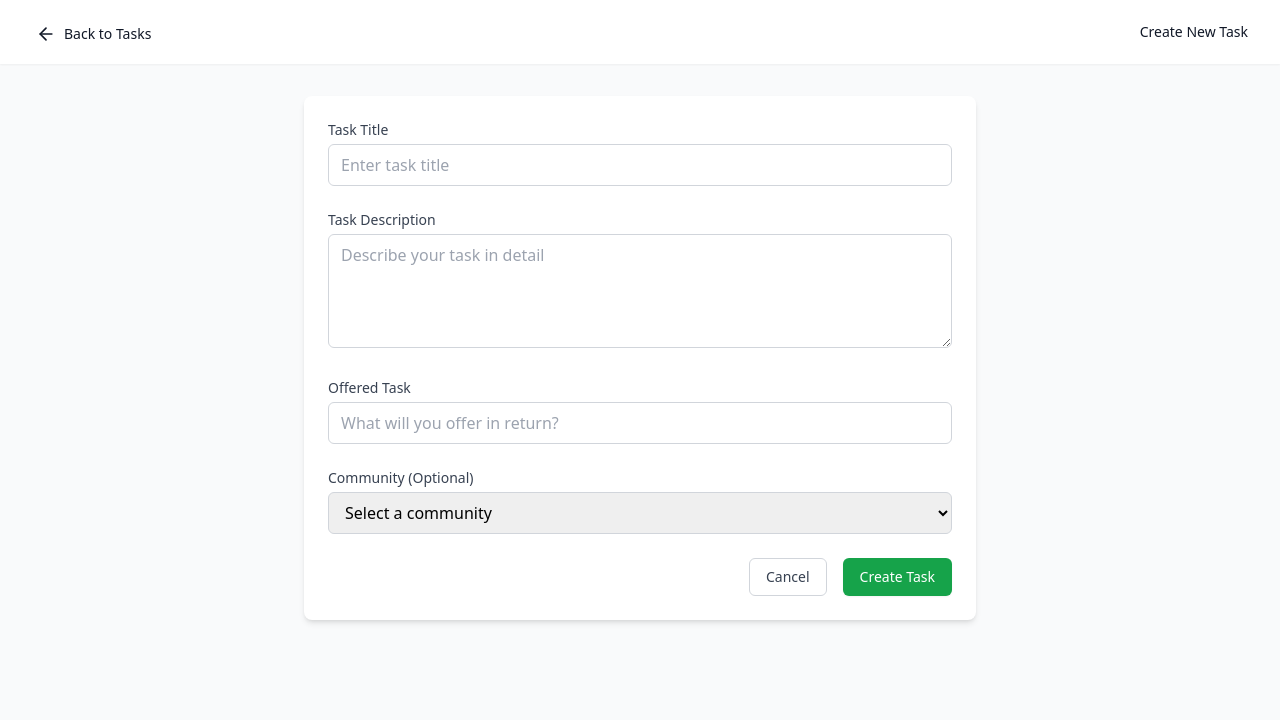
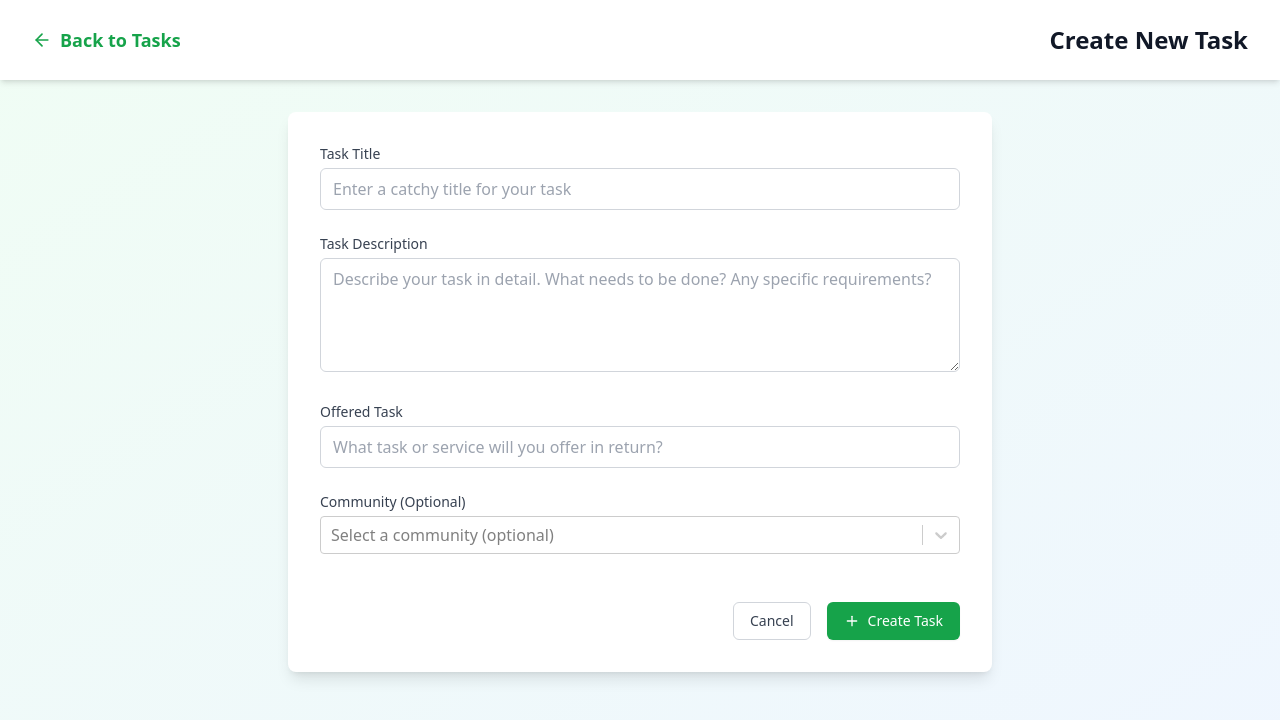
Before and after one commit to kaushalkahapola/iwb017-code-glitch, a Next.js app in the folder frontend/: page /tasks/create in a window 1280 px wide. Shown: the top 720 px of the page. Built offline with nearby package versions, Linux system fonts and the light colour scheme; no server answers.

Commit message:
create task page updated

```diff
--- a/frontend/app/tasks/create/page.tsx
+++ b/frontend/app/tasks/create/page.tsx
@@ -1,9 +1,16 @@
-'use client'
+"use client";
 
-import { useState } from 'react'
-import { useRouter } from 'next/navigation'
-import Link from 'next/link'
-import { ArrowLeft } from 'lucide-react'
+import { useState, useEffect } from "react";
+import { useRouter } from "next/navigation";
+import Link from "next/link";
+import {
+  ArrowLeft,
+  Loader2,
+  Plus,
+  AlertCircle,
+  CheckCircle,
+} from "lucide-react";
+import Select, { SingleValue } from "react-select";
 
 // Add this type definition
 type FormErrors = {
@@ -12,75 +19,163 @@ type FormErrors = {
   offeredTask?: string;
 };
 
+type Community = {
+  community_id: number;
+  name: string;
+};
+
+type CommunityOption = { value: number; label: string | undefined };
+
 export default function CreateEditTask() {
-  const router = useRouter()
+  const router = useRouter();
 
   const [task, setTask] = useState({
-    title: '',
-    description: '',
-    offeredTask: '',
-    community: '',
-    status: 'Open'
-  })
+    title: "",
+    description: "",
+    offeredTask: "",
+    community_id: null as number | null,
+    status: "Open",
+  });
 
   const [errors, setErrors] = useState<FormErrors>({});
+  const [communities, setCommunities] = useState<Community[]>([]);
+  const [isLoading, setIsLoading] = useState(false);
+  const [error, setError] = useState<string | null>(null);
+  const [isCreated, setIsCreated] = useState(false);
 
-  const communities = ['Green Thumbs', 'Tech Enthusiasts', 'Fitness Fanatics', 'Culinary Artists', 'Language Exchange']
+  useEffect(() => {
+    fetchCommunities();
+  }, []);
 
-  const handleChange = (e: { target: { name: string; value: string } }) => {
-    const { name, value } = e.target
-    setTask(prevTask => ({
+  const fetchCommunities = async () => {
+    try {
+      const response = await fetch("http://localhost:9090/communities");
+      if (!response.ok) throw new Error("Failed to fetch communities");
+      const data = await response.json();
+      setCommunities(data);
+    } catch (error) {
+      console.error("Error fetching communities:", error);
+    }
+  };
+
+  const handleChange = (
+    e: React.ChangeEvent<HTMLInputElement | HTMLTextAreaElement>
+  ) => {
+    const { name, value } = e.target;
+    setTask((prevTask) => ({
       ...prevTask,
-      [name]: value
-    }))
+      [name]: value,
+    }));
     if (errors[name as keyof typeof errors]) {
-      setErrors(prevErrors => ({
+      setErrors((prevErrors) => ({
         ...prevErrors,
-        [name]: ''
-      }))
+        [name]: "",
+      }));
+    }
+  };
+
+  const handleCommunityChange = (
+    selectedOption: SingleValue<CommunityOption>
+  ) => {
+    setTask((prevTask) => ({
+      ...prevTask,
+      community_id: selectedOption ? selectedOption.value : null,
+    }));
+  };
+
+  const validateForm = () => {
+    const newErrors: Record<string, string> = {};
+    if (!task.title.trim()) newErrors.title = "Title is required";
+    if (!task.description.trim())
+      newErrors.description = "Description is required";
+    if (!task.offeredTask.trim())
+      newErrors.offeredTask = "Offered task is required";
+    setErrors(newErrors);
+    return Object.keys(newErrors).length === 0;
+  };
+
+  const handleSubmit = async (e: React.FormEvent) => {
+    e.preventDefault();
+    if (validateForm()) {
+      setIsLoading(true);
+      setError(null);
+      setIsCreated(false);
+      try {
+        const response = await fetch("http://localhost:9090/tasks", {
+          method: "POST",
+          headers: {
+            "Content-Type": "application/json",
+          },
+          body: JSON.stringify(task),
+        });
+
+        const data = await response.json();
+
+        if (!response.ok) {
+          throw new Error(data.message || "Failed to create task");
+        }
+
+        if (!data.id) {
+          throw new Error("Task creation failed: No task ID returned");
+        }
+
+        setIsCreated(true);
+        setTimeout(() => router.push("/tasks"), 2000); // Redirect after 2 seconds
+      } catch (error) {
+        console.error("Error creating task:", error);
+        setError(
+          error instanceof Error
+            ? error.message
+            : "An unexpected error occurred"
+        );
+      } finally {
+        setIsLoading(false);
       }
     }
-
-  const validateForm = () => {
-    const newErrors: Record<string, string> = {}
-    if (!task.title.trim()) newErrors.title = 'Title is required'
-    if (!task.description.trim()) newErrors.description = 'Description is required'
-    if (!task.offeredTask.trim()) newErrors.offeredTask = 'Offered task is required'
-    setErrors(newErrors)
-    return Object.keys(newErrors).length === 0
-  }
-
-  const handleSubmit = (e: { preventDefault: () => void }) => {
-    e.preventDefault()
-    if (validateForm()) {
-      console.log('Submitting task:', task)
-      router.push('/tasks')
-    }
-  }
+  };
 
   return (
-    <div className="min-h-screen bg-gray-50">
-      <nav className="bg-white shadow-sm">
-        <div className="max-w-7xl mx-auto px-4 sm:px-6 lg:px-8">
-          <div className="flex justify-between h-16">
-            <div className="flex">
-              <Link href="/tasks" className="inline-flex items-center px-1 pt-1 text-sm font-medium text-gray-900">
+    <div className="min-h-screen bg-gradient-to-br from-green-50 to-blue-50">
+      <header className="bg-white shadow-md">
+        <div className="max-w-7xl mx-auto px-4 sm:px-6 lg:px-8 py-6">
+          <div className="flex justify-between items-center">
+            <Link
+              href="/tasks"
+              className="flex items-center text-green-600 hover:text-green-800 transition-colors"
+            >
               <ArrowLeft className="h-5 w-5 mr-2" />
-                Back to Tasks
+              <span className="text-lg font-semibold">Back to Tasks</span>
             </Link>
-            </div>
-            <div className="flex items-center">
-              <span className="text-gray-900 text-sm font-medium">Create New Task</span>
+            <h1 className="text-2xl font-bold text-gray-900">
+              Create New Task
+            </h1>
           </div>
         </div>
+      </header>
+
+      <main className="max-w-3xl mx-auto mt-8 px-4 sm:px-6 lg:px-8">
+        <div className="bg-white rounded-lg shadow-lg overflow-hidden">
+          <div className="p-8">
+            {error && (
+              <div className="mb-6 p-4 bg-red-100 border-l-4 border-red-500 text-red-700 rounded-md flex items-center">
+                <AlertCircle className="h-5 w-5 mr-2 flex-shrink-0" />
+                <span className="font-medium">Error: {error}</span>
               </div>
-      </nav>
-
-      <div className="max-w-2xl mx-auto mt-8 bg-white rounded-lg shadow-md overflow-hidden">
-        <div className="p-6">
+            )}
+            {isCreated && (
+              <div className="mb-6 p-4 bg-green-100 border-l-4 border-green-500 text-green-700 rounded-md flex items-center">
+                <CheckCircle className="h-5 w-5 mr-2 flex-shrink-0" />
+                <span className="font-medium">
+                  Task created successfully! Redirecting...
+                </span>
+              </div>
+            )}
             <form onSubmit={handleSubmit} className="space-y-6">
               <div>
-              <label htmlFor="title" className="block text-sm font-medium text-gray-700 mb-1">
+                <label
+                  htmlFor="title"
+                  className="block text-sm font-medium text-gray-700 mb-1"
+                >
                   Task Title
                 </label>
                 <input
@@ -89,14 +184,21 @@ export default function CreateEditTask() {
                   name="title"
                   value={task.title}
                   onChange={handleChange}
-                className={`w-full px-3 py-2 border rounded-md ${errors.title ? 'border-red-500' : 'border-gray-300'} focus:outline-none focus:ring-2 focus:ring-green-500`}
-                placeholder="Enter task title"
+                  className={`w-full px-3 py-2 border rounded-md ${
+                    errors.title ? "border-red-500" : "border-gray-300"
+                  } focus:outline-none focus:ring-2 focus:ring-green-500 transition-colors`}
+                  placeholder="Enter a catchy title for your task"
                 />
-              {errors.title && <p className="mt-1 text-sm text-red-500">{errors.title}</p>}
+                {errors.title && (
+                  <p className="mt-1 text-sm text-red-500">{errors.title}</p>
+                )}
               </div>
 
               <div>
-              <label htmlFor="description" className="block text-sm font-medium text-gray-700 mb-1">
+                <label
+                  htmlFor="description"
+                  className="block text-sm font-medium text-gray-700 mb-1"
+                >
                   Task Description
                 </label>
                 <textarea
@@ -105,14 +207,23 @@ export default function CreateEditTask() {
                   value={task.description}
                   onChange={handleChange}
                   rows={4}
-                className={`w-full px-3 py-2 border rounded-md ${errors.description ? 'border-red-500' : 'border-gray-300'} focus:outline-none focus:ring-2 focus:ring-green-500`}
-                placeholder="Describe your task in detail"
+                  className={`w-full px-3 py-2 border rounded-md ${
+                    errors.description ? "border-red-500" : "border-gray-300"
+                  } focus:outline-none focus:ring-2 focus:ring-green-500 transition-colors`}
+                  placeholder="Describe your task in detail. What needs to be done? Any specific requirements?"
                 ></textarea>
-              {errors.description && <p className="mt-1 text-sm text-red-500">{errors.description}</p>}
+                {errors.description && (
+                  <p className="mt-1 text-sm text-red-500">
+                    {errors.description}
+                  </p>
+                )}
               </div>
 
               <div>
-              <label htmlFor="offeredTask" className="block text-sm font-medium text-gray-700 mb-1">
+                <label
+                  htmlFor="offeredTask"
+                  className="block text-sm font-medium text-gray-700 mb-1"
+                >
                   Offered Task
                 </label>
                 <input
@@ -121,49 +232,79 @@ export default function CreateEditTask() {
                   name="offeredTask"
                   value={task.offeredTask}
                   onChange={handleChange}
-                className={`w-full px-3 py-2 border rounded-md ${errors.offeredTask ? 'border-red-500' : 'border-gray-300'} focus:outline-none focus:ring-2 focus:ring-green-500`}
-                placeholder="What will you offer in return?"
+                  className={`w-full px-3 py-2 border rounded-md ${
+                    errors.offeredTask ? "border-red-500" : "border-gray-300"
+                  } focus:outline-none focus:ring-2 focus:ring-green-500 transition-colors`}
+                  placeholder="What task or service will you offer in return?"
                 />
-              {errors.offeredTask && <p className="mt-1 text-sm text-red-500">{errors.offeredTask}</p>}
+                {errors.offeredTask && (
+                  <p className="mt-1 text-sm text-red-500">
+                    {errors.offeredTask}
+                  </p>
+                )}
               </div>
 
               <div>
-              <label htmlFor="community" className="block text-sm font-medium text-gray-700 mb-1">
+                <label
+                  htmlFor="community"
+                  className="block text-sm font-medium text-gray-700 mb-1"
+                >
                   Community (Optional)
                 </label>
-              <select
+                <Select
                   id="community"
                   name="community"
-                value={task.community}
-                onChange={handleChange}
-                className="w-full px-3 py-2 border border-gray-300 rounded-md focus:outline-none focus:ring-2 focus:ring-green-500"
-              >
-                <option value="">Select a community</option>
-                {communities.map((community) => (
-                  <option key={community} value={community}>
-                    {community}
-                  </option>
-                ))}
-              </select>
+                  value={
+                    task.community_id
+                      ? {
+                          value: task.community_id,
+                          label: communities.find(
+                            (c) => c.community_id === task.community_id
+                          )?.name,
+                        }
+                      : null
+                  }
+                  onChange={handleCommunityChange}
+                  options={communities.map((community) => ({
+                    value: community.community_id,
+                    label: community.name,
+                  }))}
+                  className="react-select-container"
+                  classNamePrefix="react-select"
+                  placeholder="Select a community (optional)"
+                  isClearable
+                />
               </div>
 
-            <div className="flex justify-end space-x-4">
+              <div className="flex justify-end space-x-4 pt-6">
                 <Link
                   href="/tasks"
-                className="px-4 py-2 border border-gray-300 rounded-md text-sm font-medium text-gray-700 hover:bg-gray-50 focus:outline-none focus:ring-2 focus:ring-offset-2 focus:ring-green-500"
+                  className="px-4 py-2 border border-gray-300 rounded-md text-sm font-medium text-gray-700 hover:bg-gray-50 focus:outline-none focus:ring-2 focus:ring-offset-2 focus:ring-green-500 transition-colors"
                 >
                   Cancel
                 </Link>
                 <button
                   type="submit"
-                className="px-4 py-2 border border-transparent rounded-md shadow-sm text-sm font-medium text-white bg-green-600 hover:bg-green-700 focus:outline-none focus:ring-2 focus:ring-offset-2 focus:ring-green-500"
+                  disabled={isLoading}
+                  className="flex items-center px-4 py-2 border border-transparent rounded-md shadow-sm text-sm font-medium text-white bg-green-600 hover:bg-green-700 focus:outline-none focus:ring-2 focus:ring-offset-2 focus:ring-green-500 transition-colors disabled:opacity-50 disabled:cursor-not-allowed"
                 >
+                  {isLoading ? (
+                    <>
+                      <Loader2 className="animate-spin mr-2 h-4 w-4" />
+                      Creating...
+                    </>
+                  ) : (
+                    <>
+                      <Plus className="mr-2 h-4 w-4" />
                       Create Task
+                    </>
+                  )}
                 </button>
               </div>
             </form>
           </div>
         </div>
+      </main>
     </div>
-  )
+  );
 }
--- a/frontend/app/tasks/page.tsx
+++ b/frontend/app/tasks/page.tsx
@@ -6,6 +6,7 @@ import Header from "../components/Header";
 import Footer from "../components/Footer";
 import Select from "react-select";
 import "../styles/react-select-styles.css";
+import Link from "next/link";
 
 // Define interfaces
 interface Task {
@@ -277,9 +278,11 @@ export default function TaskFeed() {
         </div>
 
         {/* Floating button for creating a new task */}
-        <button className="fixed bottom-8 right-8 bg-green-600 text-white rounded-full p-4 shadow-lg hover:bg-green-700 transition-all duration-300 hover:shadow-xl transform hover:-translate-y-1">
-          <Plus className="w-6 h-6" />
-        </button>
+        <Link href="/tasks/create" passHref>
+          <button className="fixed bottom-8 right-8 bg-green-600 text-white rounded-full p-4 shadow-lg hover:bg-green-700 transition-all duration-300 hover:shadow-xl transform hover:-translate-y-1">
+            <Plus className="w-6 h-6" />
+          </button>
+        </Link>
       </main>
       <Footer />
     </div>
```
Lines whose indentation alone changed are shown as unchanged.
